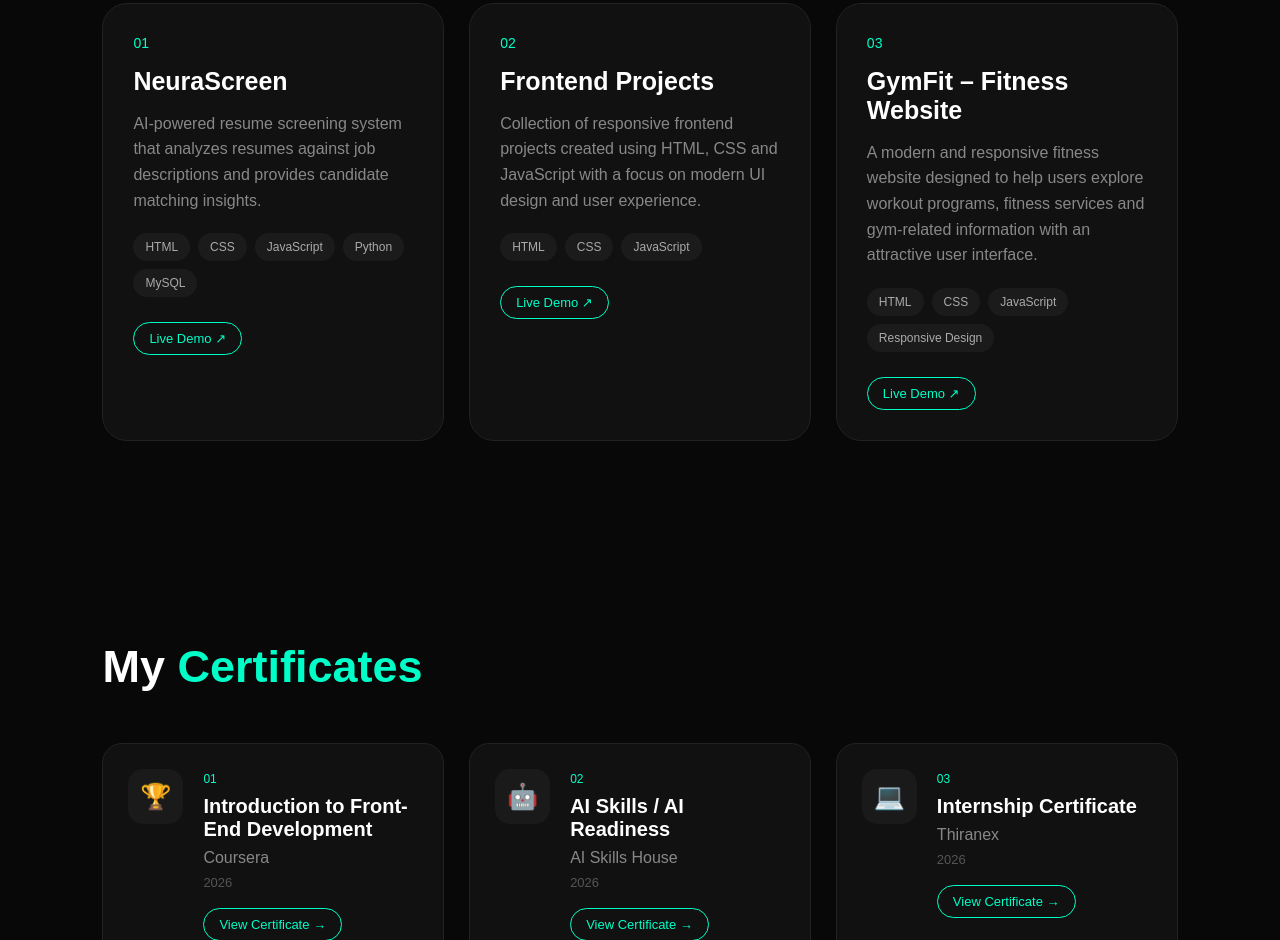
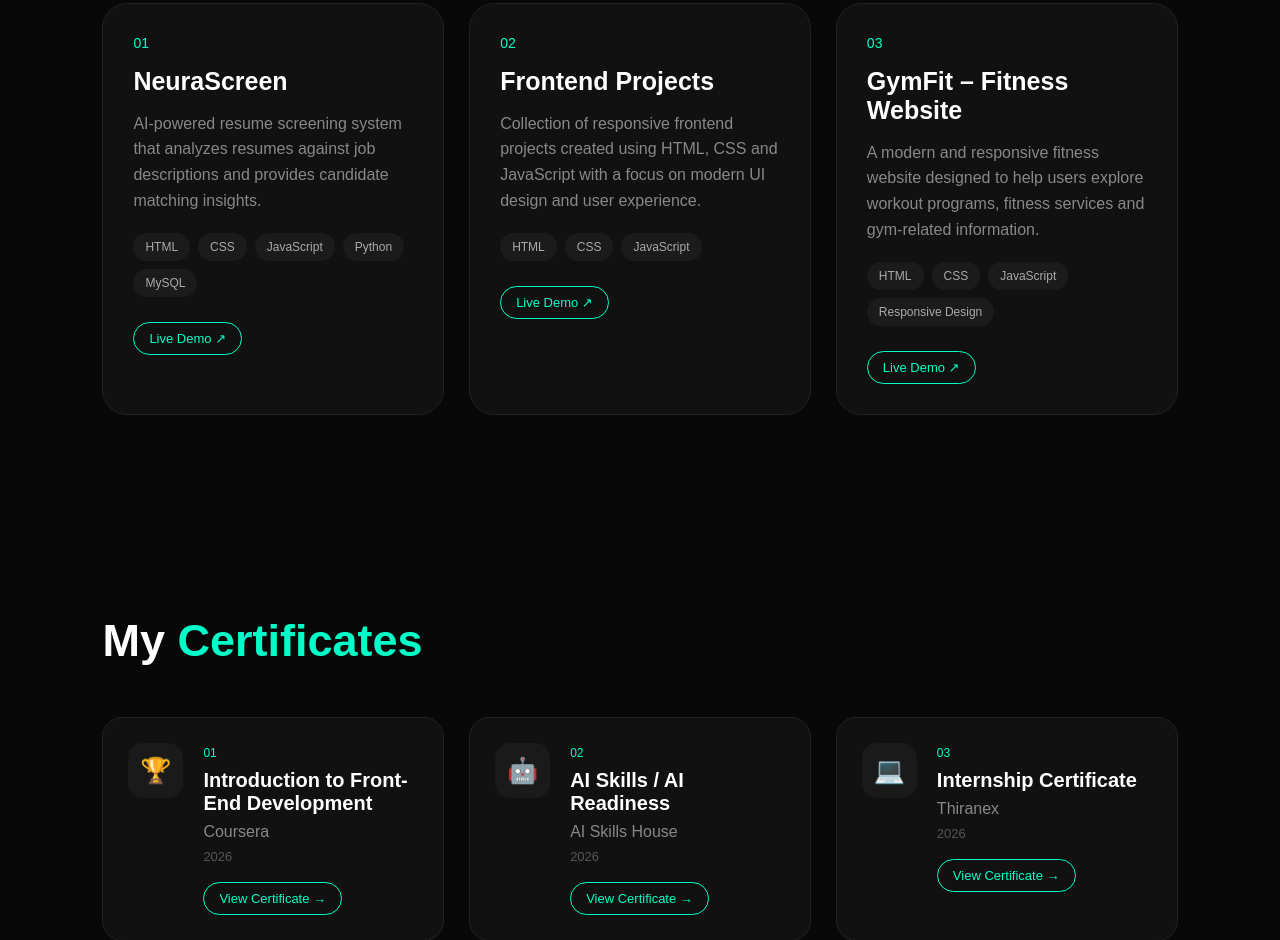
Before and after one commit to pradeep-dev-77/portfolio, a plain HTML site: page index.html in a window 1280 px wide. Shown: the part 1930-2870 px from the top of the page. Drawn offline with Linux system fonts and the light colour scheme.

Commit message:
Update index.html

```diff
--- a/index.html
+++ b/index.html
@@ -1403,8 +1403,7 @@
                 <p>
                     A modern and responsive fitness website designed
                     to help users explore workout programs, fitness
-                    services and gym-related information with an
-                    attractive user interface.
+                    services and gym-related information.
                 </p>
 
                 <div class="project-tags">
```
